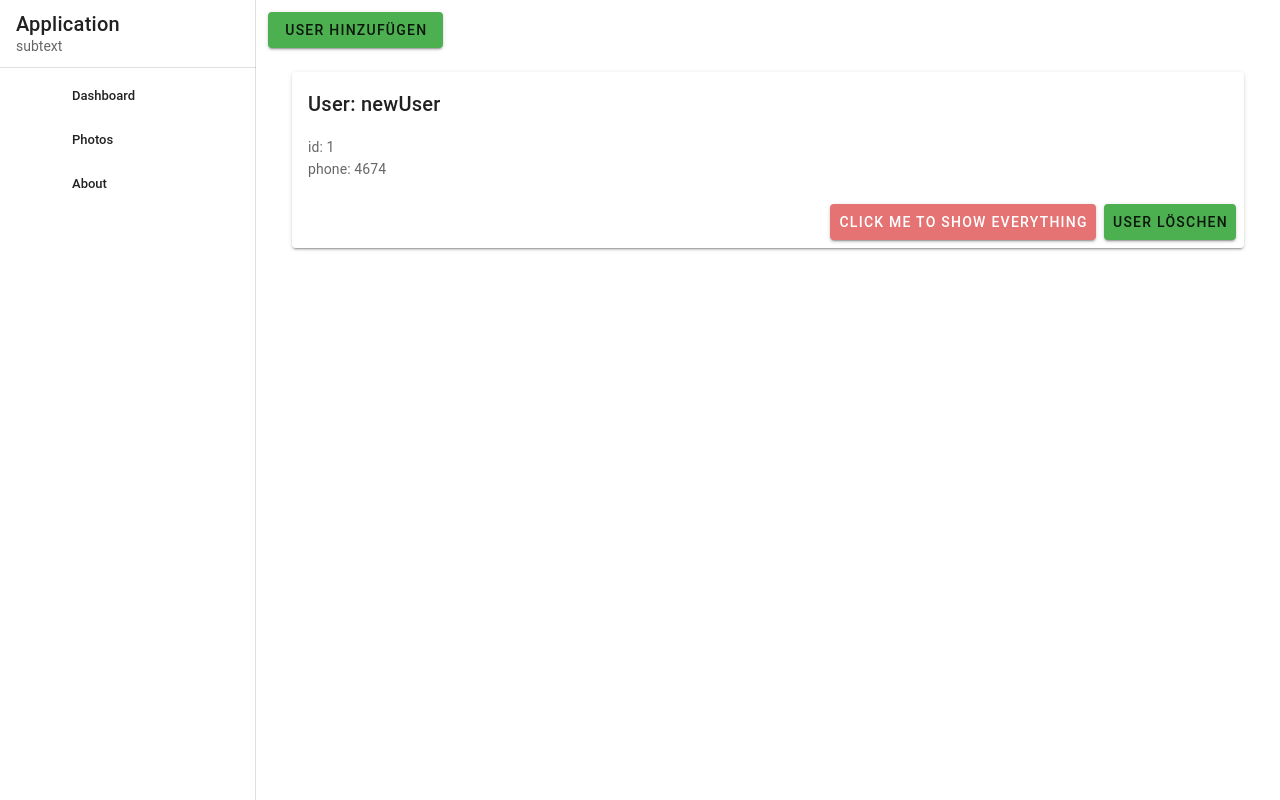
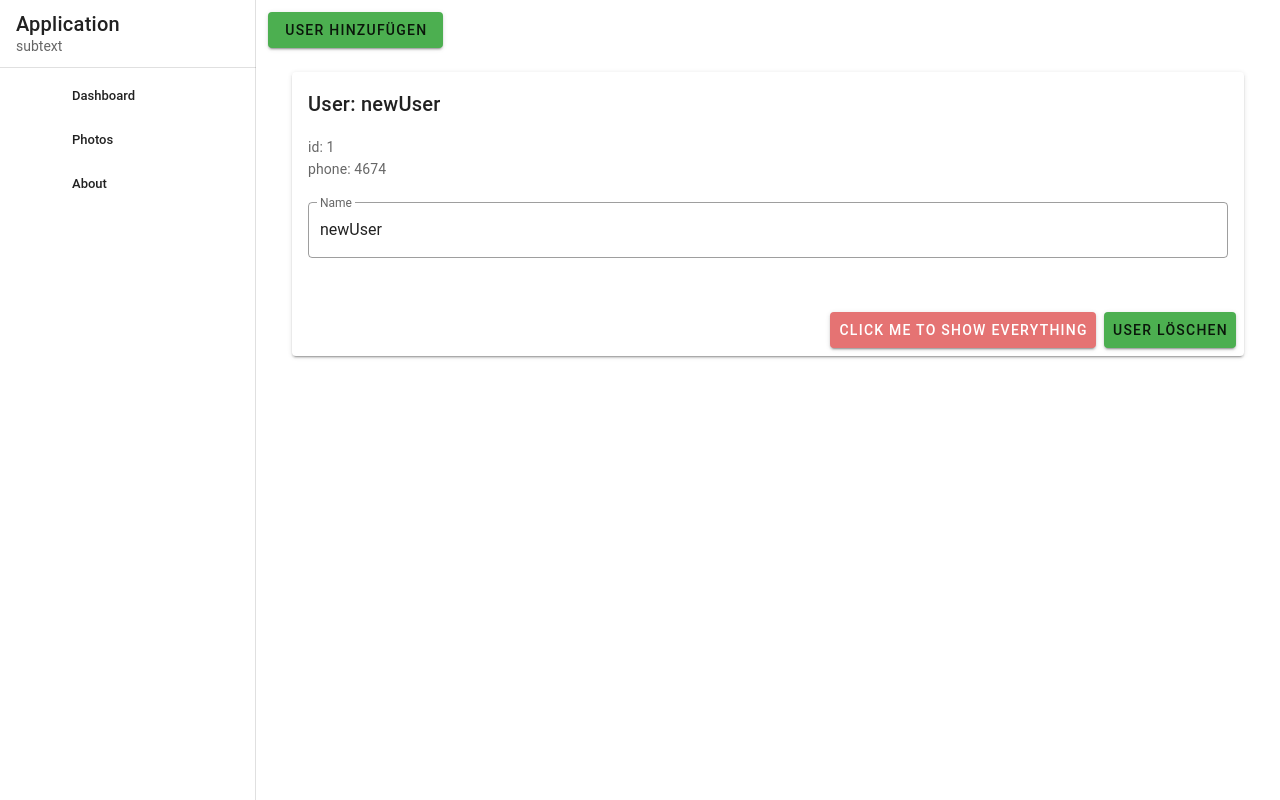
Before and after one commit to LightSnowDev/JavaScriptVueTutorial-, a Vue app: page / in a window 1280 px wide. Both pictures are taken after a click on the button "USER HINZUFÜGEN". Built offline with nearby package versions, Linux system fonts and the light colour scheme; no server answers; the HTML template or start-up script is replaced by a standard one.

Commit message:
add textfield to edit name

```diff
--- a/src/App.vue
+++ b/src/App.vue
@@ -48,6 +48,9 @@
             id: {{user.id}}
             <br />
             phone: {{user.phone}}
+            <br/>
+            <br/>
+            <v-text-field outlined v-model="user.name" label="Name"/>
           </v-card-text>
           <v-card-actions>
             <v-spacer />
```
